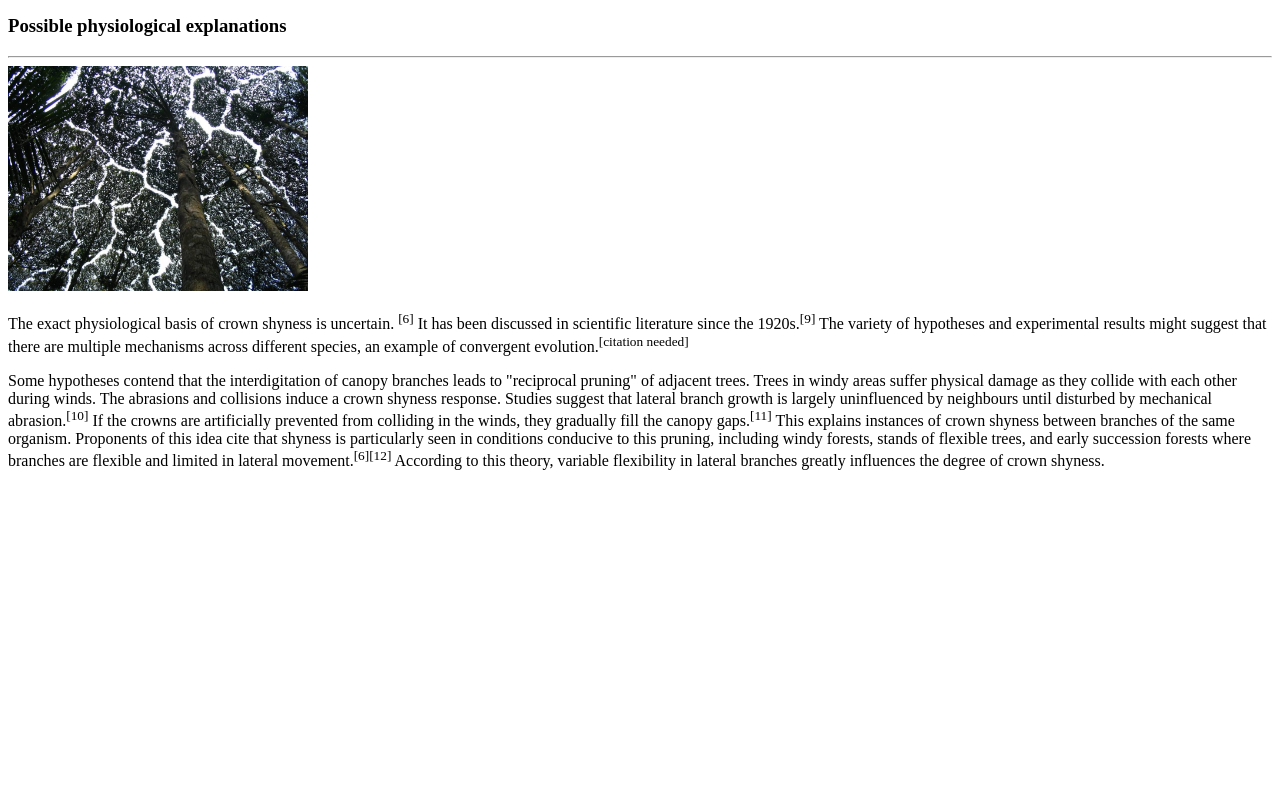
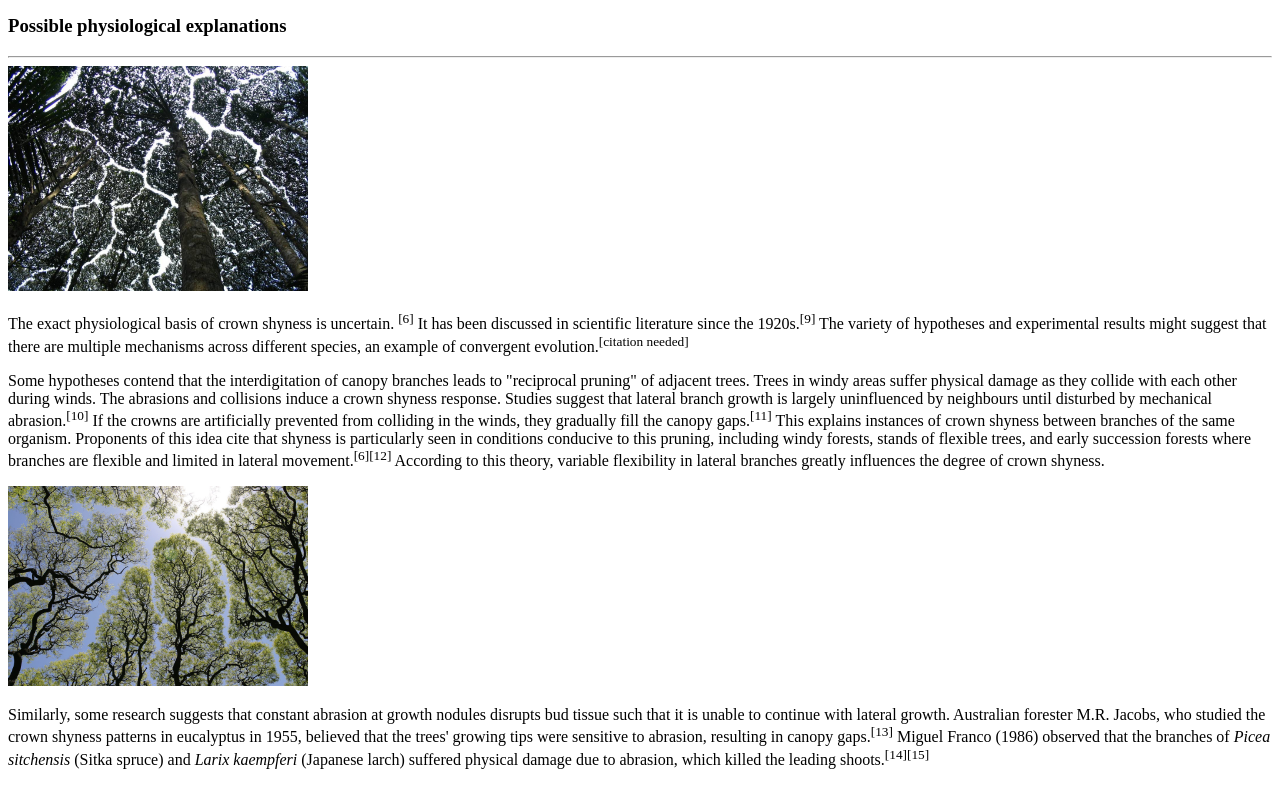
Before and after one commit to Logan807/Logan807.github.io, a plain HTML site: page exercises/wiki-page-1/index.html in a window 1280 px wide. Shown: the part 379-1164 px from the top of the page. Before the commit the page ends 865 px from the top, so only its background shows below. Drawn offline with Linux system fonts and the light colour scheme.

Commit message:
wiki (cont.)

```diff
--- a/exercises/wiki-page-1/index.html
+++ b/exercises/wiki-page-1/index.html
@@ -72,5 +72,24 @@
             degree of crown shyness.
         </p>
 
+        <img
+            src="images/River_of_Blue.jpg"
+            alt="Tree canopy demonstrating crown shyness"
+            width="300"
+        >
+
+        <p>
+            Similarly, some research suggests that constant abrasion
+            at growth nodules disrupts bud tissue such that it is unable
+            to continue with lateral growth. Australian forester M.R. Jacobs,
+            who studied the crown shyness patterns in eucalyptus in 1955,
+            believed that the trees' growing tips were sensitive to abrasion,
+            resulting in canopy gaps.<sup>[13]</sup> Miguel Franco (1986)
+            observed that the branches of <i>Picea sitchensis</i> (Sitka spruce)
+            and <i>Larix kaempferi</i> (Japanese larch) suffered
+            physical damage due to abrasion,
+            which killed the leading shoots.<sup>[14][15]</sup>
+        </p>
+
     </body>
 </html>
```
Also changed, not shown: exercises/wiki-page-1/images/River_of_Blue.jpg (added).
